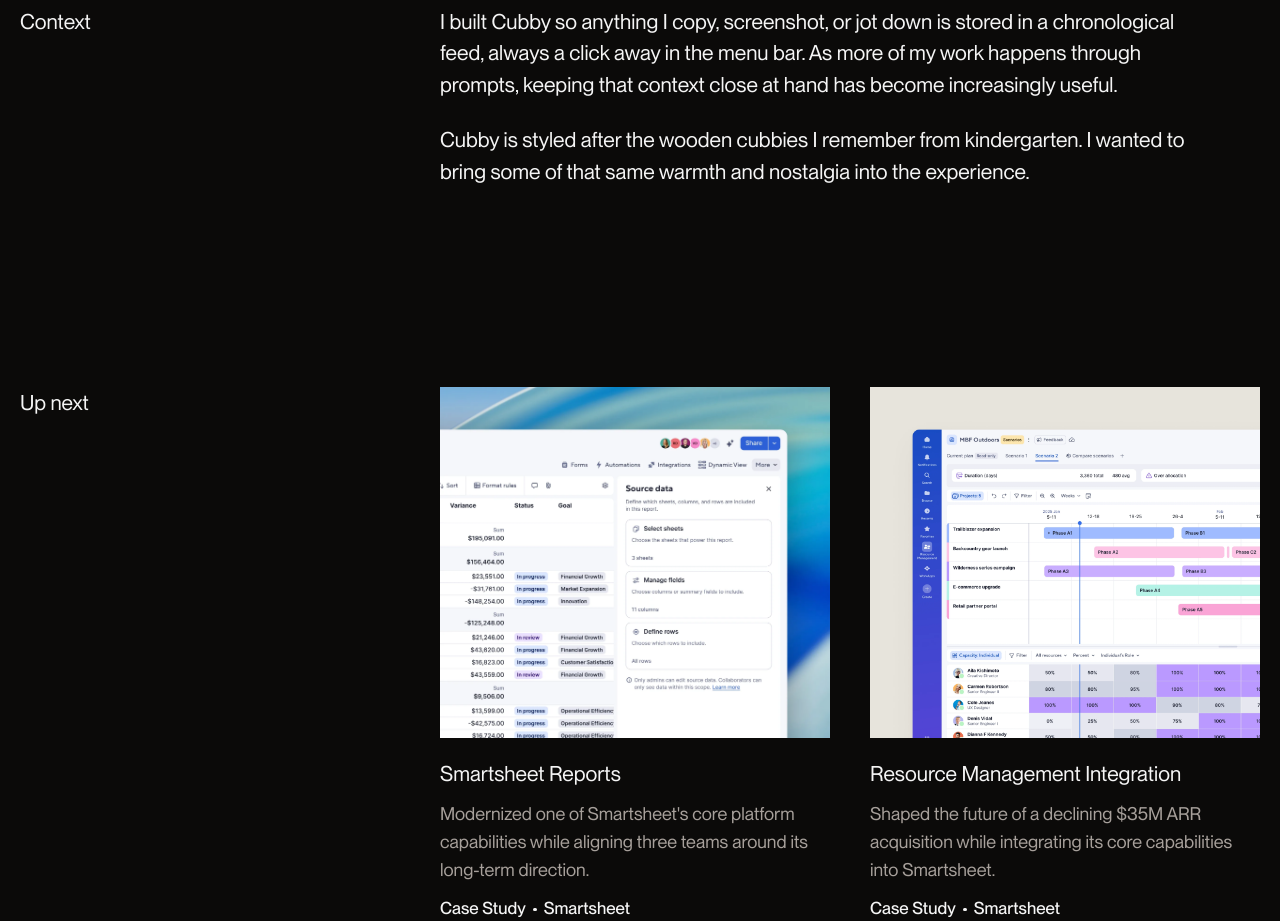
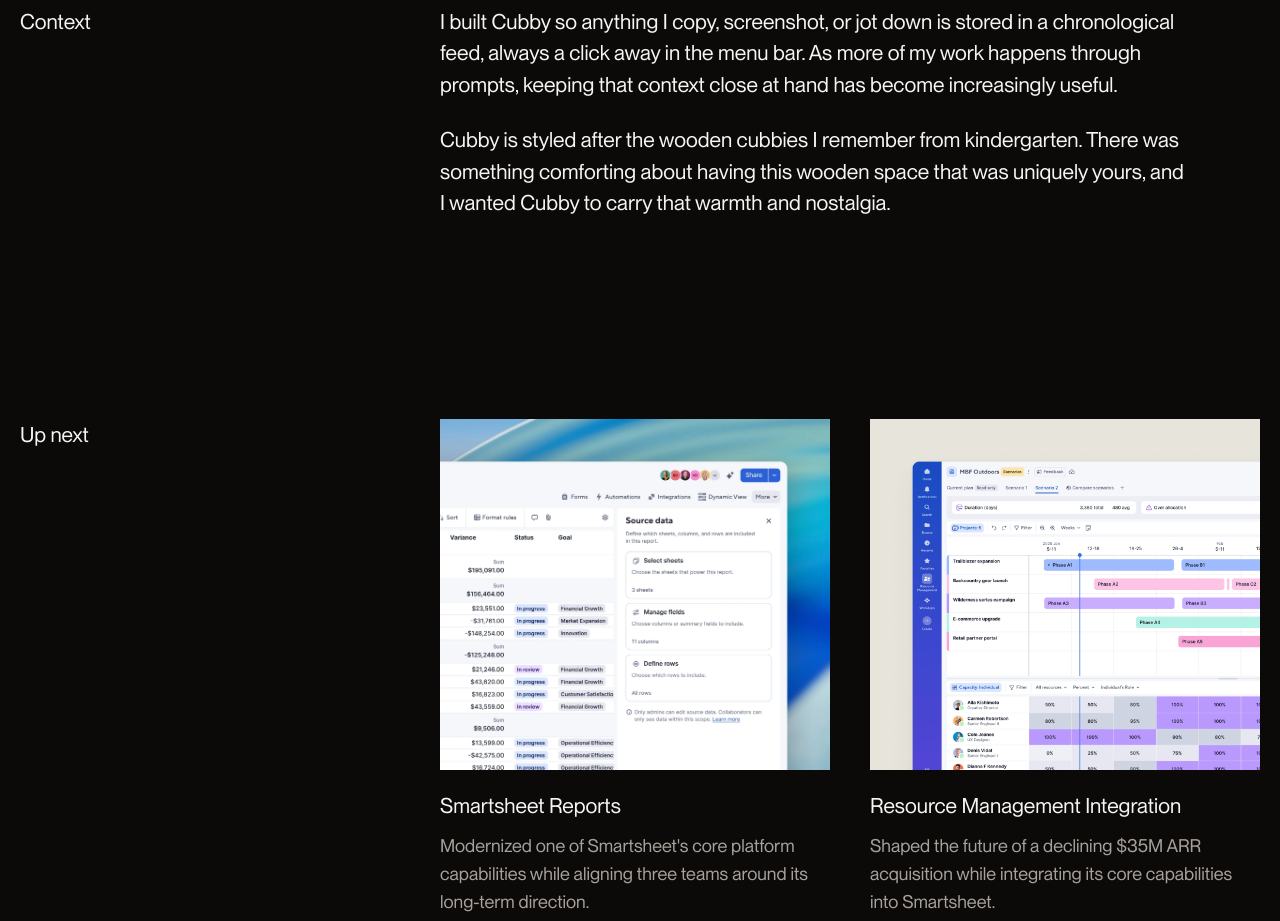
Before and after one commit to GrahamBunt/portfolio, a Next.js app: page /work/cubby in a window 1280 px wide. Shown: the part 1120-2041 px from the top of the page. Built offline with nearby package versions, Linux system fonts and the light colour scheme.

Commit message:
Update Cubby warmth and nostalgia paragraph

```diff
--- a/src/content/work.ts
+++ b/src/content/work.ts
@@ -474,7 +474,7 @@ export const otherWork: WorkItem[] = [
       ],
       body: [
         "I built Cubby so anything I copy, screenshot, or jot down is stored in a chronological feed, always a click away in the menu bar. As more of my work happens through prompts, keeping that context close at hand has become increasingly useful.",
-        "Cubby is styled after the wooden cubbies I remember from kindergarten. I wanted to bring some of that same warmth and nostalgia into the experience.",
+        "Cubby is styled after the wooden cubbies I remember from kindergarten. There was something comforting about having this wooden space that was uniquely yours, and I wanted Cubby to carry that warmth and nostalgia.",
       ],
     },
     blocks: [],
```
